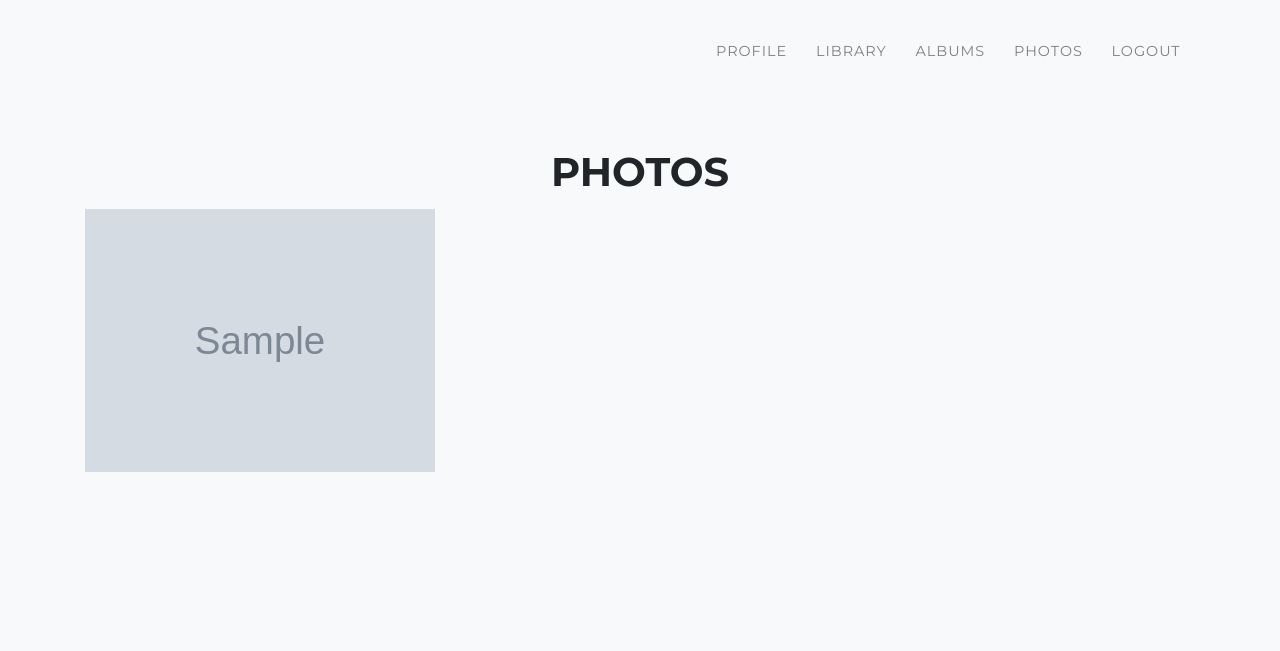
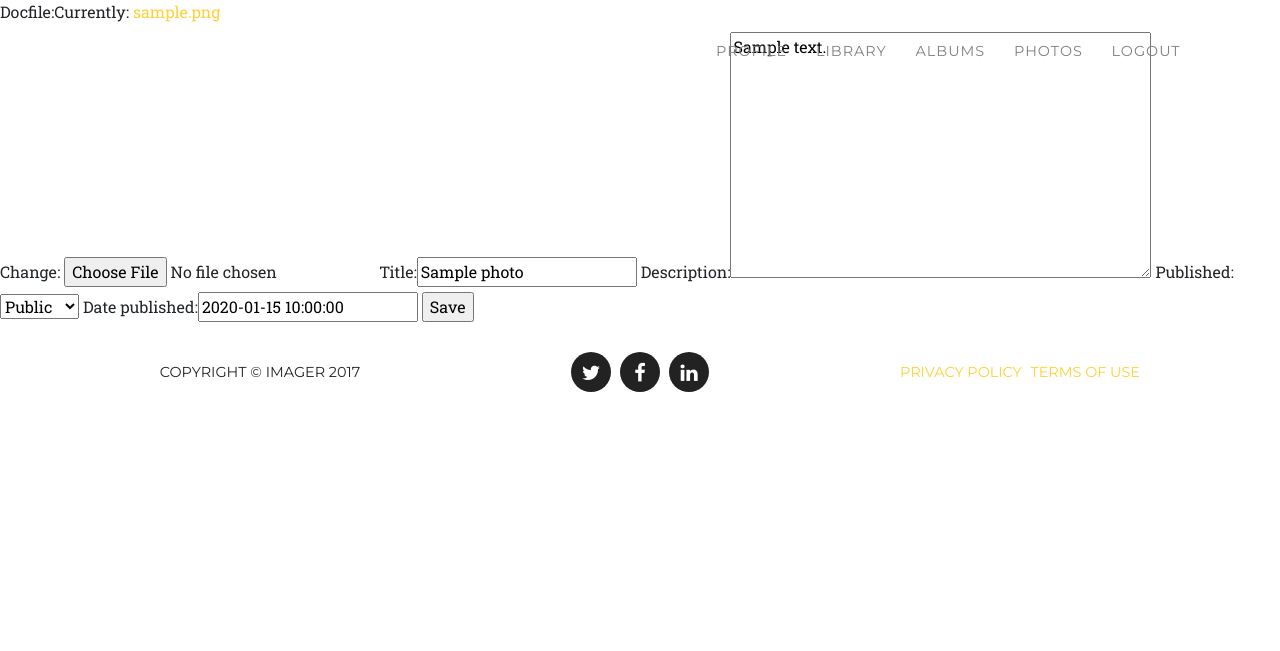
Before and after one commit to akarnoski/django-imager, a Django app: page /images/photos/1/edit in a window 1280 px wide. Shown: the top 651 px of the page. Run offline with Django 3.2, Linux system fonts and the light colour scheme; tables that the repository leaves empty hold one stand-in row (values such as "Sample post"); grey boxes marked "Sample" are stand-in pictures; some libraries are stand-ins or nearby versions; some web fonts are replaced.

Commit message:
photo update form route set up

```diff
--- a/imagersite/imager_images/templates/imager_images/library.html
+++ b/imagersite/imager_images/templates/imager_images/library.html
@@ -91,6 +91,7 @@
                   <a href="/profile/{{ photo.user.user }}">{{ photo.user.user }}</a>
                   <ul class="list-inline">
                     <li>Upload Date: {{ photo.date_uploaded }}</li>
+                    <li><a href="photos/{{ photo.id }}/edit">edit</a></li>
                   </ul>
                 </div>
               </div>
--- /dev/null
+++ b/imagersite/imager_images/templates/imager_images/photo_update_form.html
@@ -0,0 +1,10 @@
+{% extends 'imagersite/base.html' %}
+
+{% block nav %} {% include "imager_images/nav.html" %} {% endblock nav %}
+
+{% block content %}
+<form action="" method="post" enctype="multipart/form-data">{% csrf_token %}
+    {{ form }}
+    <input type="submit" value="Save" />
+</form>
+{% endblock %}
--- a/imagersite/imager_images/urls.py
+++ b/imagersite/imager_images/urls.py
@@ -6,6 +6,7 @@
     AlbumPhotoView,
     PhotoListView,
     PhotoCreate,
+    PhotoUpdate,
     AlbumCreate,
     PublicLibrary)
 
@@ -16,6 +17,7 @@
 app_name = 'imager_images'
 urlpatterns = [
     url(r'^photos/add', PhotoCreate.as_view(success_url="images/library"), name='photoupload'),
+    url(r'^photos/(?P<pk>\d+)/edit', PhotoUpdate.as_view(success_url="images/library"), name='photoedit'),
     url(r'^album/add', AlbumCreate.as_view(), name='albumupload'),
     url(r'^album$', AlbumView.as_view(), name='album'),
     url(r'^album/(?P<pk>\d+)', AlbumPhotoView.as_view(), name='albumphoto'),
--- a/imagersite/imager_images/views.py
+++ b/imagersite/imager_images/views.py
@@ -3,7 +3,7 @@
 from django.http import HttpResponseRedirect
 from django.core.urlresolvers import reverse
 
-from django.views.generic.edit import CreateView
+from django.views.generic.edit import CreateView, UpdateView
 
 from django.views.generic import DetailView, ListView, TemplateView
 from django.contrib.auth.models import User
@@ -82,7 +82,12 @@
 
 class PhotoCreate(CreateView):
     model = Photo
-    fields = ['docfile', 'title', 'description', 'published', 'date_published']
+    fields = [
+        'docfile',
+        'title',
+        'description',
+        'published',
+        'date_published']
     template_name_suffix = '_create_form'
 
     def form_valid(self, form):
@@ -95,3 +100,19 @@
     model = Album
     fields = ['photo', 'cover', 'title', 'description', 'published', 'date_published']
     template_name_suffix = '_create_form'
+
+
+class PhotoUpdate(UpdateView):
+    model = Photo
+    fields = [
+        'docfile',
+        'title',
+        'description',
+        'published',
+        'date_published']
+    template_name_suffix = '_update_form'
+    context_object_name = 'photo'
+
+    def get_object(self, queryset=None):
+        obj = Photo.objects.get(pk=self.kwargs['pk'])
+        return obj
```
